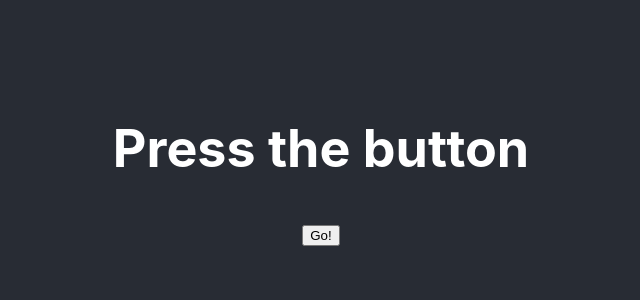
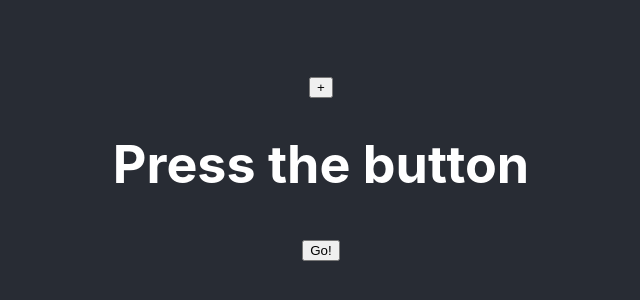
Before and after one commit to team-lunch-app/lunch-app, a React (Create React App) app: page / in a window 1280 px wide. Shown: the part 236-536 px from the top of the page, without its empty margins (319-959 px from the left). Built offline with nearby package versions, Linux system fonts and the light colour scheme.

Commit message:
Ugly but working first implementation of add form

```diff
--- a/package.json
+++ b/package.json
@@ -11,6 +11,7 @@
     "dotenv": "^8.2.0",
     "mongoose": "^5.8.7",
     "react": "^16.12.0",
+    "react-bootstrap": "^1.0.0-beta.16",
     "react-dom": "^16.12.0",
     "react-scripts": "3.3.0"
   },
--- a/src/App.js
+++ b/src/App.js
@@ -2,12 +2,14 @@ import React, { useState } from 'react'
 import logo from './logo.svg'
 import './App.css'
 import Randomizer from './components/Randomizer'
+import AddForm from './components/AddForm'
 
 const App = ({ restaurantService }) => {
 
   return (
     <div className='App'>
       <header className='App-header'>
+        <AddForm restaurantService={restaurantService} />
         <Randomizer restaurantService={restaurantService} />
       </header>
     </div>
--- /dev/null
+++ b/src/components/AddForm.js
@@ -0,0 +1,41 @@
+import React, { useState } from 'react'
+
+const AddForm = ({ restaurantService }) => {
+  const [visible, setVisible] = useState(false)
+  const [name, setName] = useState('')
+  const [url, setUrl] = useState('')
+
+  const addRestaurant = (event) => {
+    event.preventDefault()
+
+    restaurantService.add(name, url)
+    setName('')
+    setUrl('')
+    setVisible(!visible)
+  }
+
+  const form = () => {
+    return (
+      <form data-testid='addForm' onSubmit={(event) => addRestaurant(event)}>
+        <input type='text' onChange={(event) => setName(event.target.value)} />
+        <input type='text' onChange={(event) => setUrl(event.target.value)} />
+        <button data-testid='addForm-cancelButton' onClick={() => setVisible(!visible)}>Cancel</button>
+        <button data-testid='addForm-addButton' type='submit'>Add</button>
+      </form>
+    )
+  }
+
+  const button = () => {
+    return (
+      <button data-testid='visibilityToggle' onClick={() => setVisible(!visible)}>+</button>
+    )
+  }
+
+  return (
+    <div>
+      {visible ? form() : button()}
+    </div>
+  )
+}
+
+export default AddForm
```
Also changed, not shown: 2 other files (tests, documents, lock files or other folders).
